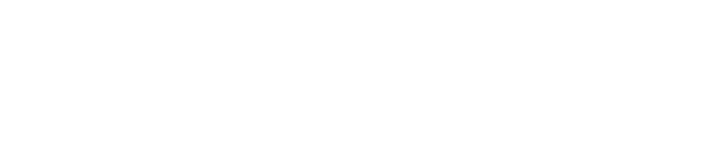
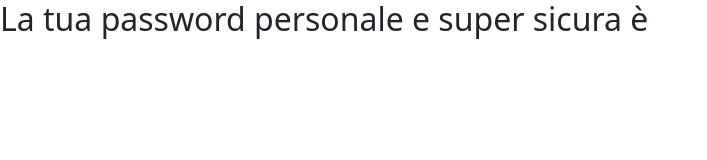
Before and after one commit to GiovanniCadoni/js-pwdgen-wannabe, a plain HTML site: page index.html in a window 1280 px wide. Shown: the whole page, without its empty margins (0-707 px from the left). Drawn offline with nearby package versions, Linux system fonts and the light colour scheme.

```diff
--- a/index.html
+++ b/index.html
@@ -8,7 +8,9 @@
         <link rel="stylesheet" href="./css/style.css">
     </head>
     <body>
-
+        <h2>
+            La tua password personale e super sicura è
+        </h2>
 
         <script src="./js/script.js"></script>
     </body>
```
Also changed, not shown: 1 other file.
